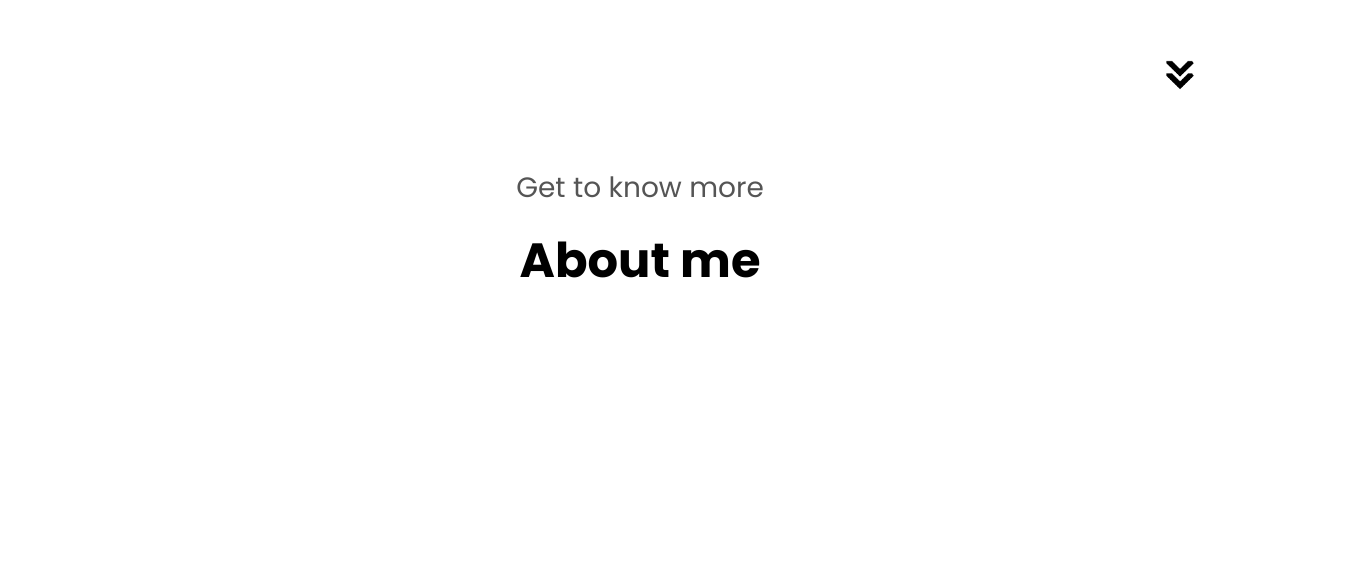
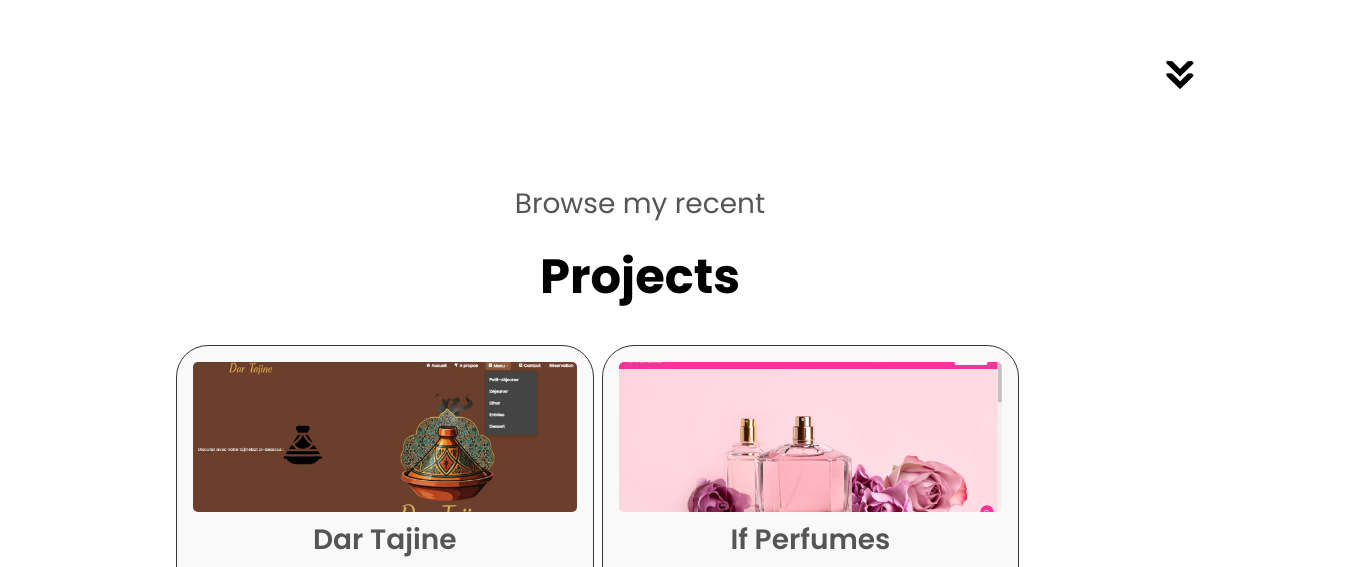
Before and after one commit to ikraammel/Portfolio, a React (Vite) app: page / in a window 1280 px wide. Shown: the part 2233-2800 px from the top of the page, 1360 px wide, since content can reach past the window. Built offline with nearby package versions, Linux system fonts and the light colour scheme.

Commit message:
modif de direction de l'arrow

```diff
--- a/src/components/ArrowMotion.jsx
+++ b/src/components/ArrowMotion.jsx
@@ -1,7 +1,7 @@
-import React from 'react'
-import { motion } from "framer-motion";
+import React from 'react';
+import { motion } from 'framer-motion';
 
-const ArrowMotion = ({location}) => {
+const ArrowMotion = ({ location }) => {
   return (
     <motion.img
       src="arrow.png"
@@ -12,9 +12,10 @@ const ArrowMotion = ({location}) => {
       viewport={{ once: true }}
       transition={{ duration: 0.8, delay: 0.7 }}
       whileHover={{ scale: 1.2 }}
-          onClick={() => (window.location.href = {location})}
+      onClick={() => (window.location.href = location)}
+      style={{ cursor: 'pointer' }}
     />
-  )
-}
+  );
+};
 
-export default ArrowMotion
+export default ArrowMotion;
--- a/src/components/Experience/Experience.jsx
+++ b/src/components/Experience/Experience.jsx
@@ -29,7 +29,7 @@ const Experience = () => {
         </div>
 
         {/* Animation de la flèche */}
-        <ArrowMotion location="#projects"/>
+        <ArrowMotion location="#projects" />
       </div>
     </section>
   );
--- a/src/components/Projects/Projects.jsx
+++ b/src/components/Projects/Projects.jsx
@@ -1,64 +1,34 @@
-import { motion } from "framer-motion";
-import React from "react";
-import AboutChild from "./AboutChild";
+import React from 'react';
 import "./style.css";
+import MyProjects from './MyProjects';
 import Motion from "../Motion";
+import ArrowMotion from "../ArrowMotion";
 
-const About = () => {
+const Projects = () => {
   return (
-    <section id="about">
-      <Motion className="section__text__p1" text1="Get to know more" text2="About me"/>
-      <div className="section-container">
-        <motion.div
-          className="section_pic-container"
-          initial={{ opacity: 0, scale: 0.8 }}
-          whileInView={{ opacity: 1, scale: 1 }}
-          transition={{ duration: 1 }}
-          viewport={{ once: true }}
-        ></motion.div>
-        <motion.div
-          className="about-details-container"
-          initial={{ opacity: 0, y: 50 }}
-          whileInView={{ opacity: 1, y: 0 }}
-          transition={{ duration: 0.8 }}
-          viewport={{ once: true }}
-        >
-          <div className="about-container">
-            <AboutChild
-              title="Experience"
-              alt="experience icon"
-              src="experience.png"
-            />
-            <AboutChild
-              title="Education"
-              alt="education icon"
-              src="education.png"
-              p={
-                <div>
-                  -Computer Engineering & AI Student
-                  <br />
-                  -Preparatory Classes <br />
-                  -Baccalaureate in Mathematical Sciences A
-                </div>
-              }
-            />
-            <AboutChild
-              title="Languages"
-              src="langues.png"
-              alt="langue icon"
-              p={
-                <div>
-                  <b>Arabic: </b>Native <br />
-                  <b>French: </b> DELF B2 <br />
-                  <b>English: </b>Intermediate{" "}
-                </div>
-              }
-            />
-          </div>
-        </motion.div>
+    <section id="projects">
+      {/* Animation du titre */}
+      <Motion text1="Browse my recent" text2="Projects" />
+      <div className="projects-details-container">
+        <div className="about-container">
+          <MyProjects
+            img="tajine.jpg"
+            title="Dar Tajine"
+            link="https://github.com/ikraammel/streamlit-chat"
+          />
+          <MyProjects
+            img="perf.PNG"
+            title="If Perfumes"
+            link="https://github.com/ikraammel/if-perfumes"
+            site="https://if-perfumes.vercel.app/"
+          />
+        </div>
       </div>
+
+      {/* Animation de la flèche */}
+      <ArrowMotion location="#contact"/>
     </section>
   );
 };
 
-export default About;
+export default Projects;
```
Lines whose indentation alone changed are shown as unchanged.
